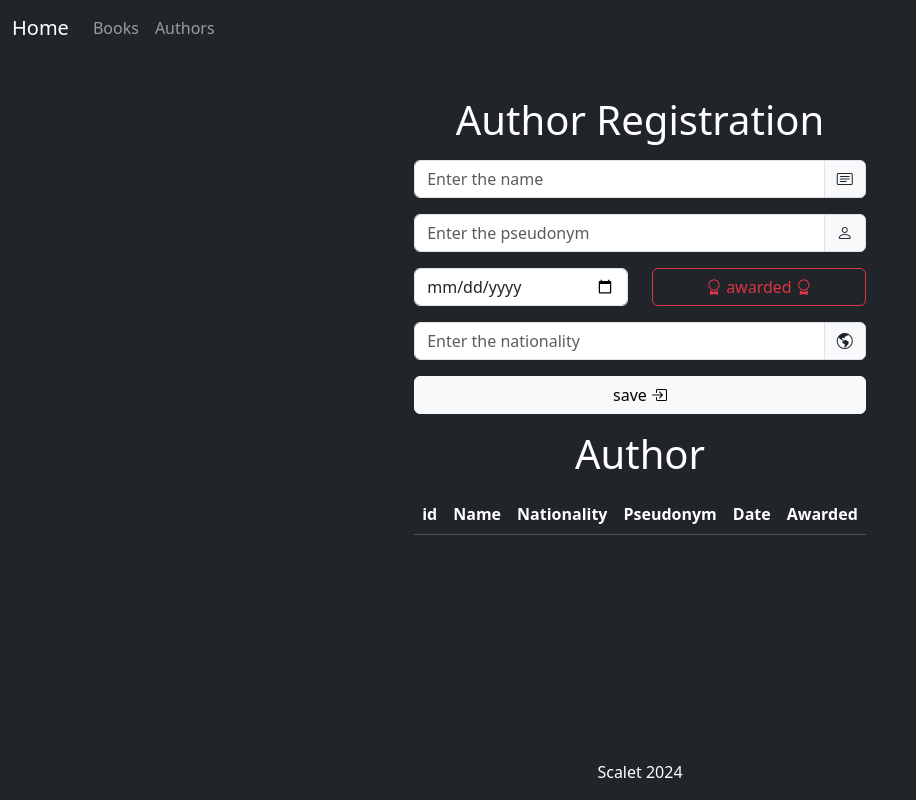
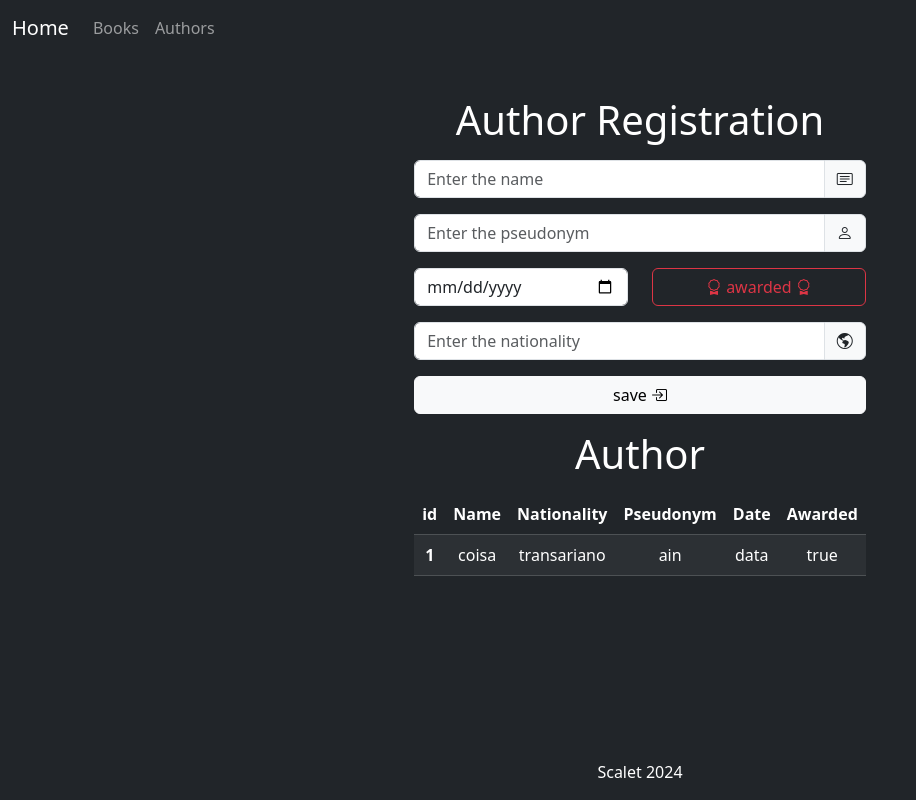
Before and after one commit to rafaScalet/AngularExam, an Angular app: page /authors in a window 1280 px wide. Shown: the whole page, without its empty margins (0-916 px from the left). Built offline with nearby package versions, Linux system fonts and the light colour scheme; data requests are answered from the project's data file.

Commit message:
get function

```diff
--- a/db.json
+++ b/db.json
@@ -1,3 +1,23 @@
 {
-  "books": []
+  "books": [
+    {
+      "id": 1,
+      "title": "1",
+      "synopsis": "1",
+      "gender": "1",
+      "year": "1",
+      "rating": "Bad",
+      "authorId": null
+    }
+  ],
+  "authors": [
+    {
+      "id": 1,
+      "name": "coisa",
+      "pseudonym": "ain",
+      "nationality": "transariano",
+      "date": "data",
+      "awarded": true
+    }
+  ]
 }
--- a/src/app/components/authors/authors.component.ts
+++ b/src/app/components/authors/authors.component.ts
@@ -1,17 +1,21 @@
-import { Component } from '@angular/core';
+import { Component, OnInit } from '@angular/core';
 import { Author } from '../../interfaces/author';
 import { FormBuilder, FormGroup } from '@angular/forms';
+import { AuthorService } from '../../services/author.service';
 
 @Component({
   selector: 'app-authors',
   templateUrl: './authors.component.html',
   styleUrl: './authors.component.css',
 })
-export class AuthorsComponent {
+export class AuthorsComponent implements OnInit {
   authors: Author[] = [];
   authorFormGroup: FormGroup;
 
-  constructor(private formBuilder: FormBuilder) {
+  constructor(
+    private formBuilder: FormBuilder,
+    private service: AuthorService
+  ) {
     this.authorFormGroup = formBuilder.group({
       id: [''],
       name: [''],
@@ -21,6 +25,15 @@ export class AuthorsComponent {
       awarded: [''],
     });
   }
+  ngOnInit(): void {
+    this.loadAuthors();
+  }
+
+  loadAuthors() {
+    this.service.getAuthors().subscribe({
+      next: (data) => (this.authors = data),
+    });
+  }
 
   save() {
     this.authors.push(this.authorFormGroup.value);
--- a/src/app/services/author.service.ts
+++ b/src/app/services/author.service.ts
@@ -1,9 +1,17 @@
 import { Injectable } from '@angular/core';
+import { HttpClient } from '@angular/common/http';
+import { Observable } from 'rxjs';
+import { Author } from '../interfaces/author';
 
 @Injectable({
-  providedIn: 'root'
+  providedIn: 'root',
 })
 export class AuthorService {
+  url = 'http://localhost:3000/authors';
 
-  constructor() { }
+  constructor(private http: HttpClient) {}
+
+  getAuthors(): Observable<Author[]>{
+    return this.http.get<Author[]>(this.url);
+  }
 }
--- a/src/app/services/book.service.ts
+++ b/src/app/services/book.service.ts
@@ -1,7 +1,7 @@
 import { Injectable } from '@angular/core';
 import { HttpClient } from '@angular/common/http';
 import { Book } from '../interfaces/book';
-import { Observable, retry } from 'rxjs';
+import { Observable } from 'rxjs';
 
 @Injectable({
   providedIn: 'root',
```
